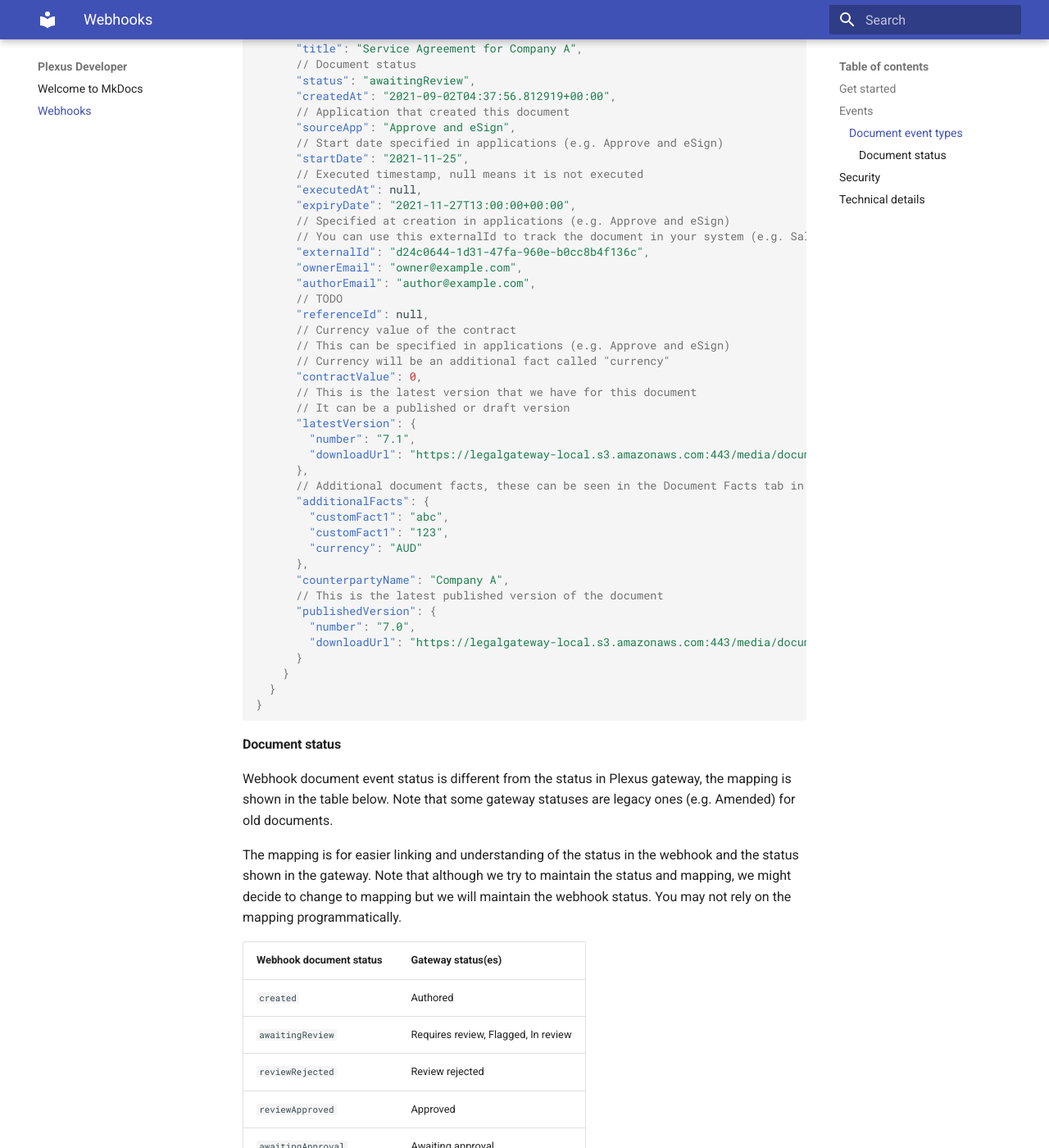
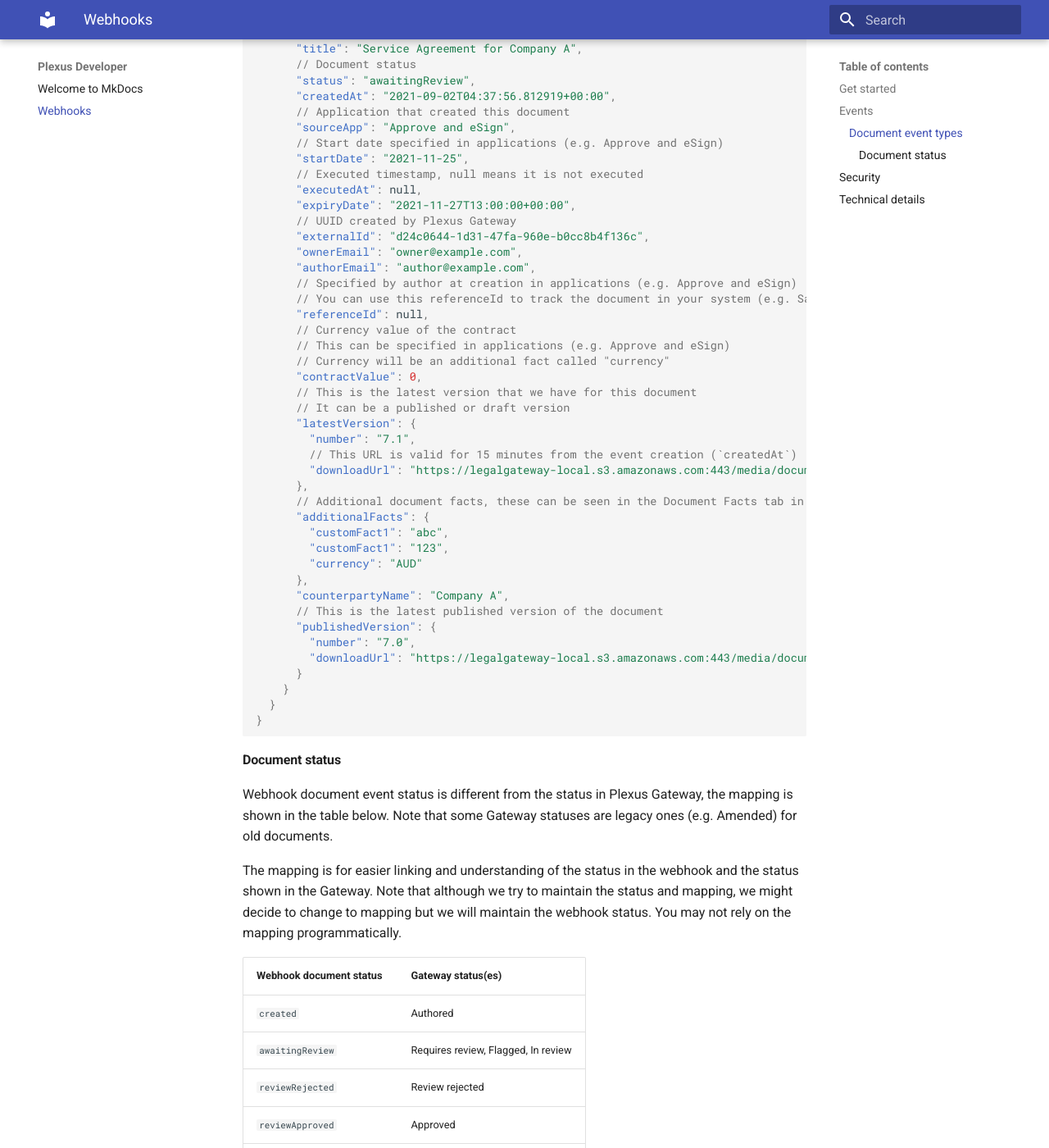
Before and after one commit to Plexlogic/developer, an MkDocs documentation site: the page built from docs/webhooks.md, in a window 1280 px wide and 1400 px high, scrolled down 1262 px. Shown: the whole window at 82% size. Built offline with MkDocs 1.6.1 and Material for MkDocs 9.7.7, drawn with Linux system fonts in a browser that asks for light colours; some of the changed text lies outside the part shown.

Commit message:
Webhook technical details and payload fields

```diff
--- a/docs/webhooks.md
+++ b/docs/webhooks.md
@@ -1,6 +1,6 @@
 # Webhooks
 
-Webhooks enables you to integrate Plexus gateway to external systems such as updating your Salesforce, Slack, calendar or even create a payment draft in Xero. Imagination is your limit.
+Webhooks enables you to integrate Plexus Gateway to external systems such as updating your Salesforce, Slack, calendar or even create a payment draft in Xero. Imagination is your limit.
 
 When an event happens, we will send a HTTP POST request to your configured endpoint.
 
@@ -61,12 +61,12 @@ Document event types share the same payload format.
       // Executed timestamp, null means it is not executed
       "executedAt": null,
       "expiryDate": "2021-11-27T13:00:00+00:00",
-      // Specified at creation in applications (e.g. Approve and eSign)
-      // You can use this externalId to track the document in your system (e.g. Salesforce)
+      // UUID created by Plexus Gateway
       "externalId": "d24c0644-1d31-47fa-960e-b0cc8b4f136c",
       "ownerEmail": "owner@example.com",
       "authorEmail": "author@example.com",
-      // TODO
+      // Specified by author at creation in applications (e.g. Approve and eSign)
+      // You can use this referenceId to track the document in your system (e.g. Salesforce)
       "referenceId": null,
       // Currency value of the contract
       // This can be specified in applications (e.g. Approve and eSign)
@@ -76,6 +76,7 @@ Document event types share the same payload format.
       // It can be a published or draft version
       "latestVersion": {
         "number": "7.1",
+        // This URL is valid for 15 minutes from the event creation (`createdAt`)
         "downloadUrl": "https://legalgateway-local.s3.amazonaws.com:443/media/documents/2499/Contract_2JS9d2q.docx"
       },
       // Additional document facts, these can be seen in the Document Facts tab in a document page
@@ -97,9 +98,9 @@ Document event types share the same payload format.
 
 #### Document status
 
-Webhook document event status is different from the status in Plexus gateway, the mapping is shown in the table below. Note that some gateway statuses are legacy ones (e.g. Amended) for old documents.
+Webhook document event status is different from the status in Plexus Gateway, the mapping is shown in the table below. Note that some Gateway statuses are legacy ones (e.g. Amended) for old documents.
 
-The mapping is for easier linking and understanding of the status in the webhook and the status shown in the gateway. Note that although we try to maintain the status and mapping, we might decide to change to mapping but we will maintain the webhook status. You may not rely on the mapping programmatically.
+The mapping is for easier linking and understanding of the status in the webhook and the status shown in the Gateway. Note that although we try to maintain the status and mapping, we might decide to change to mapping but we will maintain the webhook status. You may not rely on the mapping programmatically.
 
 | Webhook document status | Gateway status(es) |
 | --- | --- |
@@ -125,7 +126,7 @@ The endpoint receiving webhook events must be HTTPS.
 
 Webhooks are protected by hash signatures. Each subscription has a secret token and each event includes a header `plexus-webhook-signature`, which is a HMAC hex digest of the payload calculated with the secret token using SHA512.
 
-You should always verify the webhook event payload using this signature, this ensures that the message is sent by Plexus gateway and the payload is not tempered. You might also want to check the event `createdAt` to prevent replay attack.
+You should always verify the webhook event payload using this signature, this ensures that the message is sent by Plexus Gateway and the payload is not tempered. You might also want to check the event `createdAt` to prevent replay attack.
 
 Example Python code verifying the payload:
 
@@ -148,6 +149,6 @@ Note that using `==` is not advised, which is vulnerable to timing analysis. Ple
 
 ## Technical details
 
-We don’t 100% guarantee the events are sent in order, but we do have a `createdAt` timestamp on all the events.
-
-When an event fails to be sent to your endpoint, we retry a few times. TODO ????
+- We don’t 100% guarantee the events are sent in order, but we do have a `createdAt` timestamp on all the events.
+- For each POST request for an event, we have a 5 second timeout.
+- When an event fails to be sent to your endpoint, we retry three times every 2 seconds.
```
